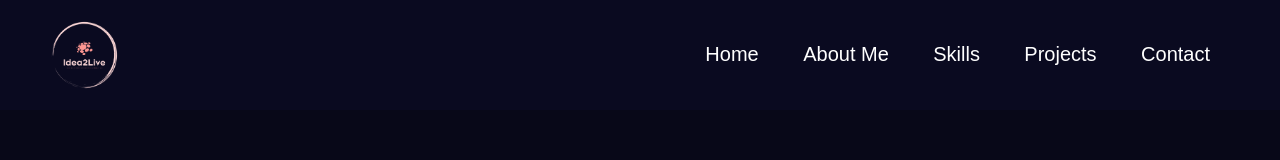
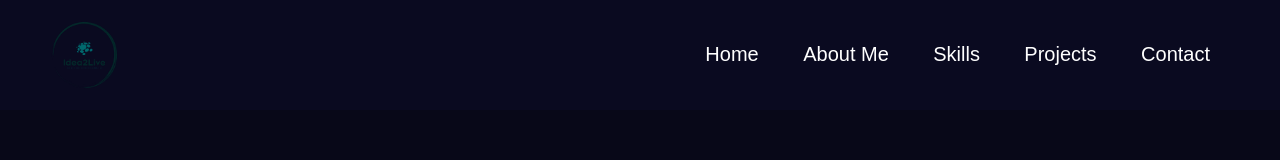
Before and after one commit to Freddy44-programmer/potfolio, a plain HTML site: page index.html in a window 1280 px wide. Shown: the top 160 px of the page. Drawn offline with Linux system fonts and the light colour scheme; a script that the page names is missing.

Commit message:
add logo

```diff
--- a/style.css
+++ b/style.css
@@ -40,8 +40,6 @@ header img {
   max-width: 100%;
   max-height: 70px;
   height: auto;
-  filter: invert(1);
-  color: white;
 }
 
 
```
